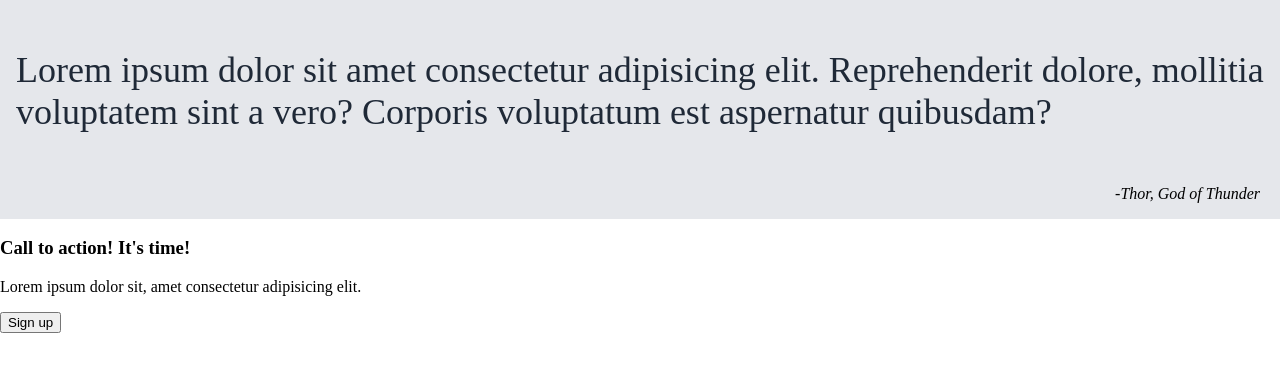
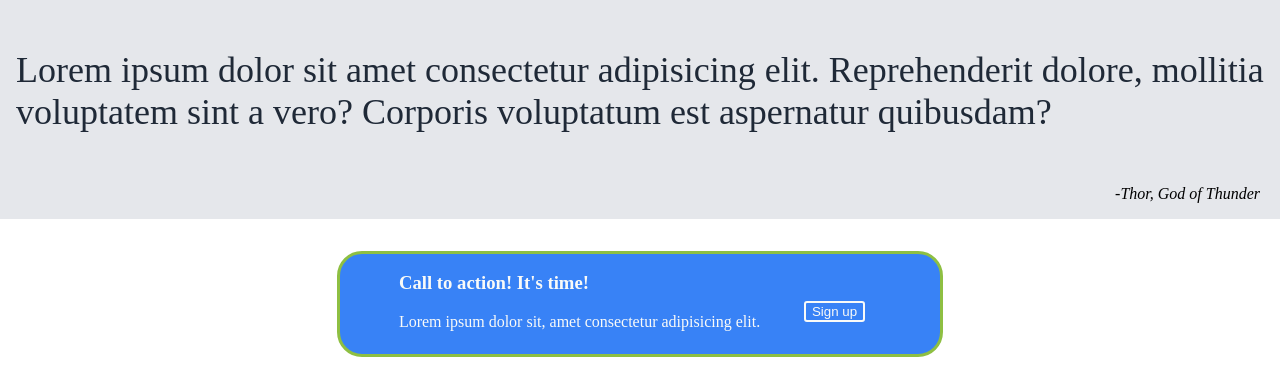
Before and after one commit to maxilmo/landing-page, a plain HTML site: page index.html in a window 1280 px wide. Shown: the part 858-1247 px from the top of the page. Before the commit the page ends 1191 px from the top, so only its background shows below. Drawn offline with Linux system fonts and the light colour scheme.

Commit message:
working on section four
changeing the color of the button

```diff
--- a/css/styles.css
+++ b/css/styles.css
@@ -87,8 +87,16 @@ h1 {
 }
 
 .btn-one {
+  width: 75px;
+  height: 30px;
   background-color: #3882f6;
   color: #f9faf8;
+  border: none;
+}
+
+.btn-one:hover {
+  cursor: pointer;
+  background-color: #00468b;
 }
 
 .sec-two {
@@ -148,3 +156,58 @@ h1 {
   display: flex;
   justify-content: flex-end;
 }
+
+.sec-four {
+  padding: 16px;
+  display: flex;
+  justify-content: center;
+  align-items: center;
+}
+
+.call {
+  background-color: #3882f6;
+  border-radius: 25px;
+  width: 600px;
+  height: 100px;
+  border: 3px solid #8ebf42;
+  margin: 16px;
+  display: flex;
+  justify-content: center;
+  flex-wrap: nowrap;
+  gap: 5px;
+}
+
+.head-para {
+  height: 75px;
+}
+
+.btn-two {
+  width: 75px;
+  height: 75px;
+  margin-left: 25px;
+  margin-right: 16px;
+  margin-top: 20px;
+  display: flex;
+  justify-content: flex-end;
+  align-items: center;
+}
+
+.head-three {
+  color: #f9faf8;
+}
+
+.para-five {
+  color: #f9faf8;
+}
+
+.btn-three {
+  color: #f9faf8;
+  background-color: #3882f6;
+  border-radius: 3px;
+  border: 2px solid #f9faf8;
+}
+
+.btn-three:hover {
+  cursor: pointer;
+  background-color: #00468b;
+}
--- a/index.html
+++ b/index.html
@@ -86,11 +86,17 @@
         </div>
       </div>
     </section>
-    <section>
-      <div>
-        <h3>Call to action! It's time!</h3>
-        <p>Lorem ipsum dolor sit, amet consectetur adipisicing elit.</p>
-        <button>Sign up</button>
+    <section class="sec-four">
+      <div class="call">
+        <div class="head-para">
+          <h3 class="head-three">Call to action! It's time!</h3>
+          <p class="para-five">
+            Lorem ipsum dolor sit, amet consectetur adipisicing elit.
+          </p>
+        </div>
+        <div class="btn-two">
+          <button type="button" class="btn-three">Sign up</button>
+        </div>
       </div>
     </section>
   </body>
```
